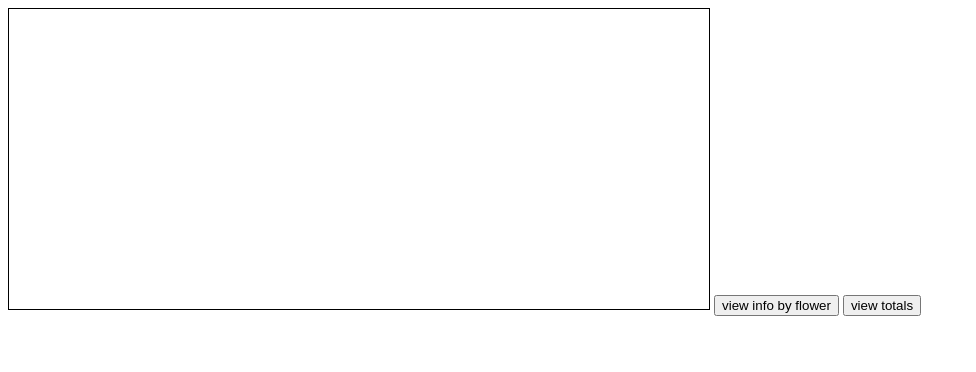
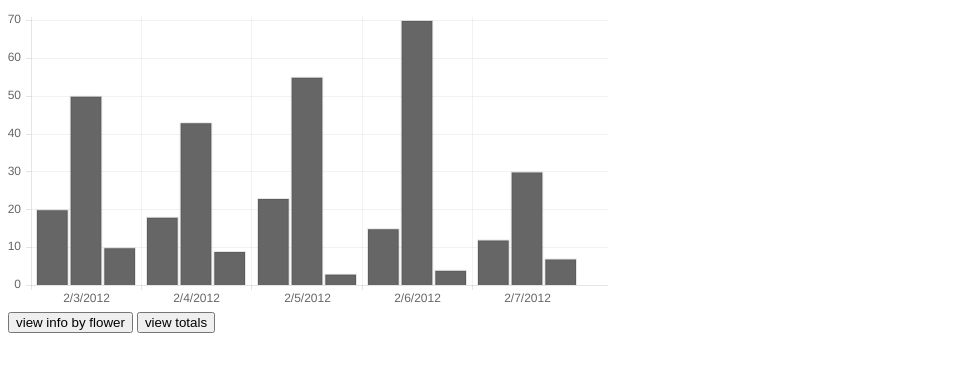
Before and after one commit to drwrchrds/flat_data.js, a plain HTML site: page index.html in a window 1280 px wide. Both pictures are taken after a click on the button "view info by flower". Shown: the whole page, without its empty margins (0-976 px from the left). Drawn offline with Linux system fonts and the light colour scheme.

Commit message:
move functions to Dashboard prototype

```diff
--- a/index.html
+++ b/index.html
@@ -4,12 +4,7 @@
     <title>Flower Power</title>
   </head>
   <body>
-    <canvas
-      id='inventory'
-      width='700'
-      height='300'
-      style='border: thin solid black;'>
-    </canvas>
+    <main id='inventory'></main>
     <button id='showByFlower'>view info by flower</button>
     <button id='showTotal'>view totals</button>
 
@@ -108,44 +103,30 @@
           "quantity-unsold": "8"
         }
       ]
-
-      // var options = {
-      //   //Boolean - Whether the scale should start at zero, or an order of magnitude down from the lowest value
-      //   scaleBeginAtZero : true,
-      //
-      //   //Boolean - Whether grid lines are shown across the chart
-      //   scaleShowGridLines : true,
-      //
-      //   //String - Colour of the grid lines
-      //   scaleGridLineColor : "rgba(0,0,0,.05)",
-      //
-      //   //Number - Width of the grid lines
-      //   scaleGridLineWidth : 1,
-      //
-      //   //Boolean - If there is a stroke on each bar
-      //   barShowStroke : true,
-      //
-      //   //Number - Pixel width of the bar stroke
-      //   barStrokeWidth : 2,
-      //
-      //   //Number - Spacing between each of the X value sets
-      //   barValueSpacing : 5,
-      //
-      //   //Number - Spacing between data sets within X values
-      //   barDatasetSpacing : 1,
-      //
-      //   //String - A legend template
-      //   legendTemplate : "<ul class=\"<%=name.toLowerCase()%>-legend\"><% for (var i=0; i<datasets.length; i++){%><li><span style=\"background-color:<%=datasets[i].lineColor%>\"></span><%if(datasets[i].label){%><%=datasets[i].label%><%}%></li><%}%></ul>"
-      //
-      // }
     </script>
 
     <script>
 
-      function breakOutByDate(data) {
+      function Dashboard(el, data) {
+        this.el = el;
+        this.currentView = {
+          property: 'sold',
+          showTotal: true
+        };
+        this.chartOptions = {}
+
+        this.dataByDate = this.breakOutDataByDate(data);
+        this.datasetDefaults = this.generateDefaults;
+      }
+
+      Dashboard.prototype.generateDefaults = function () {
+        return {}
+      };
+
+      Dashboard.prototype.breakOutDataByDate = function (rawData) {
         var dates = [];
 
-        data.forEach(function (blob) {
+        rawData.forEach(function (blob) {
           var date = blob.date;
           if (dates.indexOf(date) === -1) {
             dates.push(date);
@@ -157,7 +138,7 @@
         dates.forEach(function (date) {
           var dateInfo = dataByDate[date] = {};
 
-          data.forEach(function (blob) {
+          rawData.forEach(function (blob) {
             if (blob.date === date) {
               var flowerInfo = dateInfo[blob.flower] = {};
               var quantSold = parseInt(blob['quantity-sold']);
@@ -172,48 +153,58 @@
         return dataByDate;
       }
 
+      Dashboard.prototype.showChart = function () {
+        var data;
 
+        if (this.currentView.showTotal) {
+          data = this.dailyTotalsForProperty();
+        } else {
+          data = this.dailyByFlowerForProperty();
+        }
 
-      var dataByDate = breakOutByDate(rawData);
+        // empty contents of this.el if it has contents
+        while (this.el.firstChild) {
+          this.el.removeChild(this.el.firstChild);
+        }
 
-      // different views:
-      // delivered (total)
-      // sold
-      // unsold
+        // create a new canvas element to avoid stacking charts on top of one another.
+        var canvas = document.createElement('canvas');
+        canvas.height = 300;
+        canvas.width = 600;
+        this.el.appendChild(canvas);
 
-      // view by:
-      // all flowers
-      // single flowers
+        var ctx = canvas.getContext('2d');
+        this.flowerChart = new Chart(ctx).Bar(data, this.chartOptions);
 
-      function dailyTotalsForProperty(property) {
-        var labels = Object.keys(dataByDate);
-        var dataset = {
-          label: "Total Flowers " + property,
-          fillColor: "rgba(151,187,205,0.5)",
-          strokeColor: "rgba(151,187,205,0.8)",
-          highlightFill: "rgba(151,187,205,0.75)",
-          highlightStroke: "rgba(151,187,205,1)",
+        return this;
+      };
+
+      Dashboard.prototype.dailyTotalsForProperty = function () {
+        var labels = Object.keys(this.dataByDate);
+        var dataset = _.assign({
+          label: "total flowers " + this.currentView.property,
           data: []
-        };
+        }, this.datasetDefaults['total']);
 
+        var dashboard = this;
         labels.forEach(function (label) {
           var totalSold = 0;
-          var date = dataByDate[label];
+          var date = dashboard.dataByDate[label];
           for (var flower in date) {
-            totalSold += date[flower][property];
+            totalSold += date[flower][dashboard.currentView.property];
           };
 
           dataset.data.push(totalSold);
-        })
+        });
 
         return {
           labels: labels,
           datasets: [dataset]
         };
-      }
+      };
 
-      function dailyByFlowerForProperty(property) {
-        var labels = Object.keys(dataByDate);
+      Dashboard.prototype.dailyByFlowerForProperty = function () {
+        var labels = Object.keys(this.dataByDate);
         var datasetObj = {};
 
         var datasetDefaults = {
@@ -225,8 +216,8 @@
 
         // get flower names
         var flowers = [];
-        for (var dateBlob in dataByDate) {
-          var dateBlob = dataByDate[dateBlob];
+        for (var dateBlob in this.dataByDate) {
+          var dateBlob = this.dataByDate[dateBlob];
           _.forIn(dateBlob, function (data, flower) {
             if (!_.contains(flowers, flower)) {
               flowers.push(flower);
@@ -234,15 +225,16 @@
           })
         }
 
+        var dashboard = this;
         _.each(flowers, function (flower) {
           var dataset = datasetObj[flower] = _.assign({
             label: flower,
             data: []
-          }, datasetDefaults);
+          }, dashboard.datasetDefaults[flower]);
 
           labels.forEach(function (label) {
-            var dateBlob = dataByDate[label];
-            dataset.data.push(dateBlob[flower][property]);
+            var dateBlob = dashboard.dataByDate[label];
+            dataset.data.push(dateBlob[flower][dashboard.currentView.property]);
           });
         });
 
@@ -258,47 +250,8 @@
         };
       }
 
-      // var totalSoldData = quantityTotal('sold');
-      // var totalSoldDataByFlower = quantityByFlower('sold');
-      //
-      // var totalUnsoldData = quantityTotal('unsold');
-      // var totalUnsoldDataByFlower = quantityByFlower('unsold');
 
-    </script>
-
-    <script>
-
-      function Dashboard(rootEl) {
-
-        this.currentView = {
-          property: 'sold',
-          showTotal: true
-        };
-        this.chartOptions = {}
-        this.rendered = false;
-
-        this.flowerChart = new Chart(ctx);
-      }
-
-      Dashboard.prototype.showChart = function () {
-        var data;
-
-        if (this.currentView.showTotal) {
-          data = dailyTotalsForProperty(this.currentView.property);
-        } else {
-          data = dailyByFlowerForProperty(this.currentView.property);
-        }
-
-        if (this.rendered) {
-          this.flowerChart.Bar(data, this.chartOptions);
-          this.rendered = true;
-        } else {
-          this.flowerChart;
-        }
-        return this;
-      };
-
-      var dashboard = new Dashboard().showChart();
+      var dashboard = new Dashboard(inventory, rawData).showChart();
 
       showByFlower.onclick = (function () {
         dashboard.currentView.showTotal = false;
```
